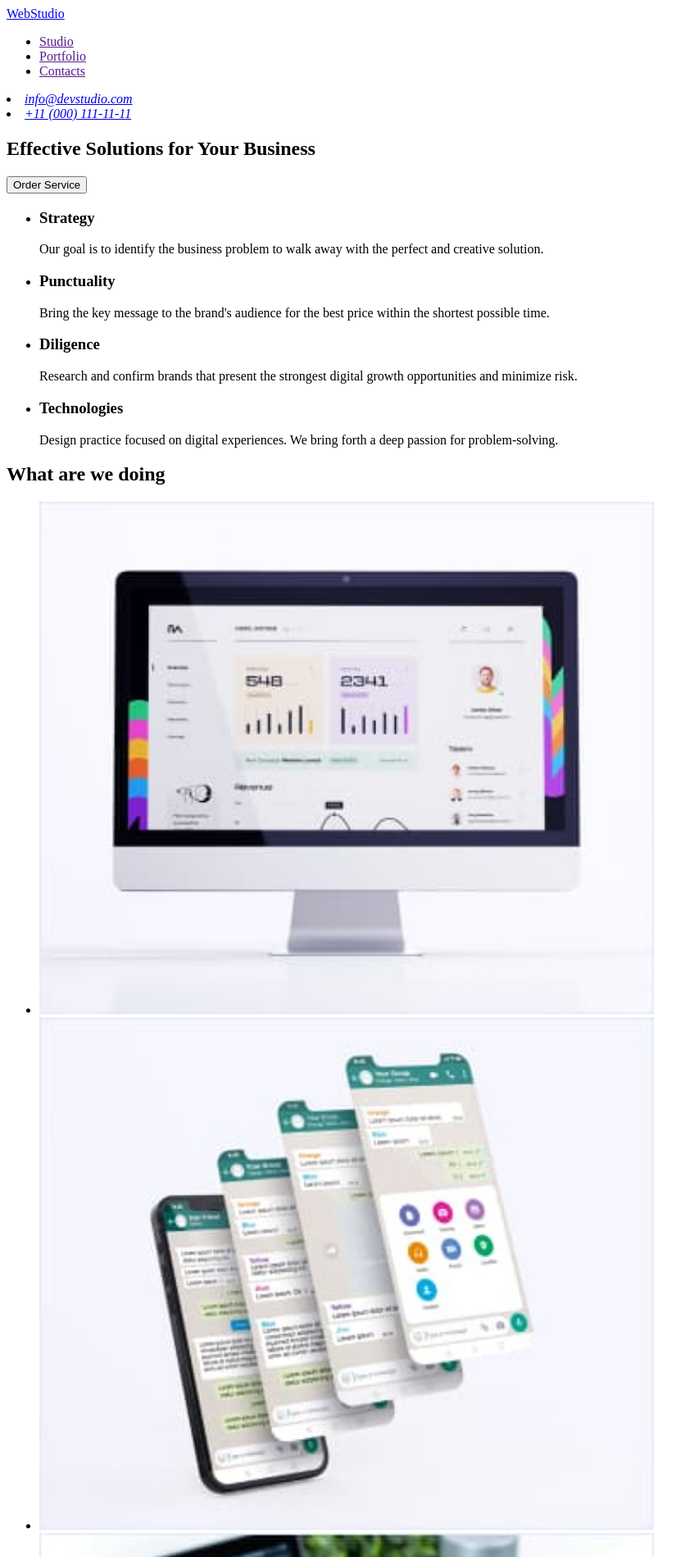
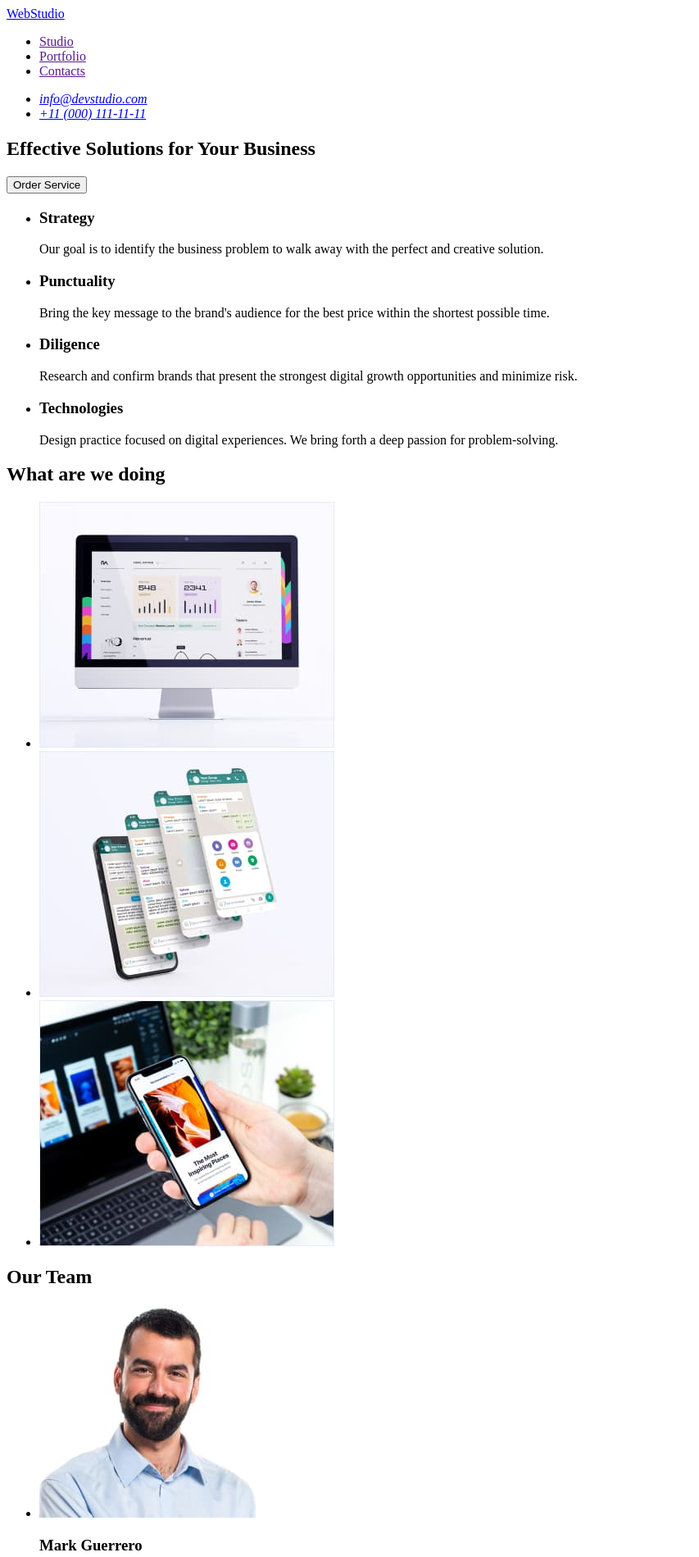
Before and after one commit to NazarBidak/Tutorial, a plain HTML site: page index.html in a window 1280 px wide. Shown: the top 1899 px of the page at 82% size, without its empty margins (0-853 px from the left). Drawn offline with Linux system fonts and the light colour scheme.

Commit message:
fixes 3
fixes again

```diff
--- a/index.html
+++ b/index.html
@@ -18,8 +18,10 @@
         </ul>
       </nav>
       <address>
-        <li><a href="mailto:info@devstudio.com">info@devstudio.com</a></li>
-        <li><a href="tel:+110001111111">+11 (000) 111-11-11</a></li>
+        <ul>
+          <li><a href="mailto:info@devstudio.com">info@devstudio.com</a></li>
+          <li><a href="tel:+110001111111">+11 (000) 111-11-11</a></li>
+        </ul>
       </address>
     </header>
     <!-- Main Content -->
@@ -29,6 +31,7 @@
         <button type="button">Order Service</button>
       </section>
       <section>
+        <h2 hidden>features</h2>
         <ul>
           <li>
             <h3>Strategy</h3>
@@ -64,16 +67,20 @@
         <h2>What are we doing</h2>
         <ul>
           <li>
-            <img src="/images/monitor-img.jpg" alt="monitor" width="750" />
-          </li>
-          <li>
-            <img src="/images/phone-screen.jpg" alt="phone sceen" width="750" />
+            <img src="./images/monitor-img.jpg" alt="monitor" width="360" />
           </li>
           <li>
             <img
-              src="/images/phone-in-the-hand.jpg"
+              src="./images/phone-screen.jpg"
+              alt="phone sceen"
+              width="360"
+            />
+          </li>
+          <li>
+            <img
+              src="./images/phone-in-the-hand.jpg"
               alt="phone in a hand"
-              width="750"
+              width="360"
             />
           </li>
         </ul>
```
